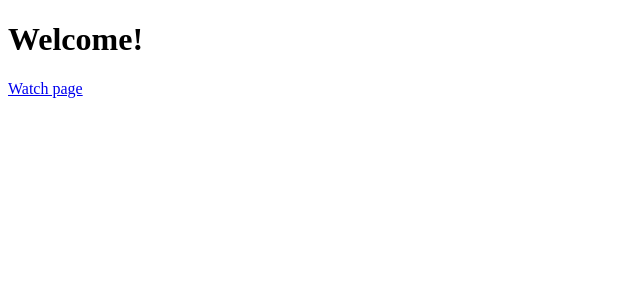
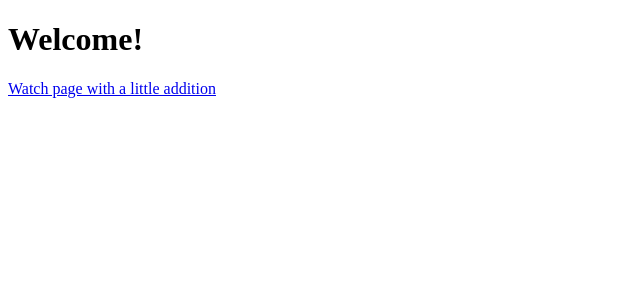
Before and after one commit to JopBB/mobilesystems, a Nuxt app: page / in a window 1280 px wide. Shown: the top 300 px of the page, without its empty margins (0-640 px from the left). Built offline with nearby package versions, Linux system fonts and the light colour scheme.

Commit message:
test adjustment

```diff
--- a/pages/index.vue
+++ b/pages/index.vue
@@ -1,7 +1,7 @@
 <template>
   <div>
     <h1>Welcome!</h1>
-    <nuxt-link to="/watch">Watch page</nuxt-link>
+    <nuxt-link to="/watch">Watch page with a little addition</nuxt-link>
   </div>
 </template>
 
```
